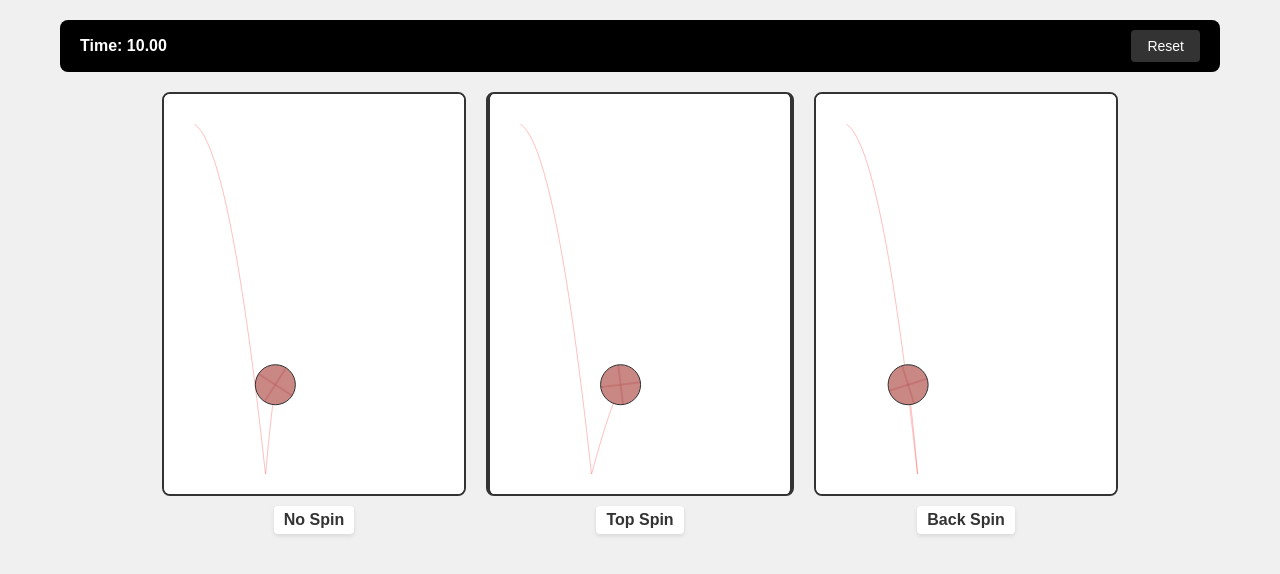
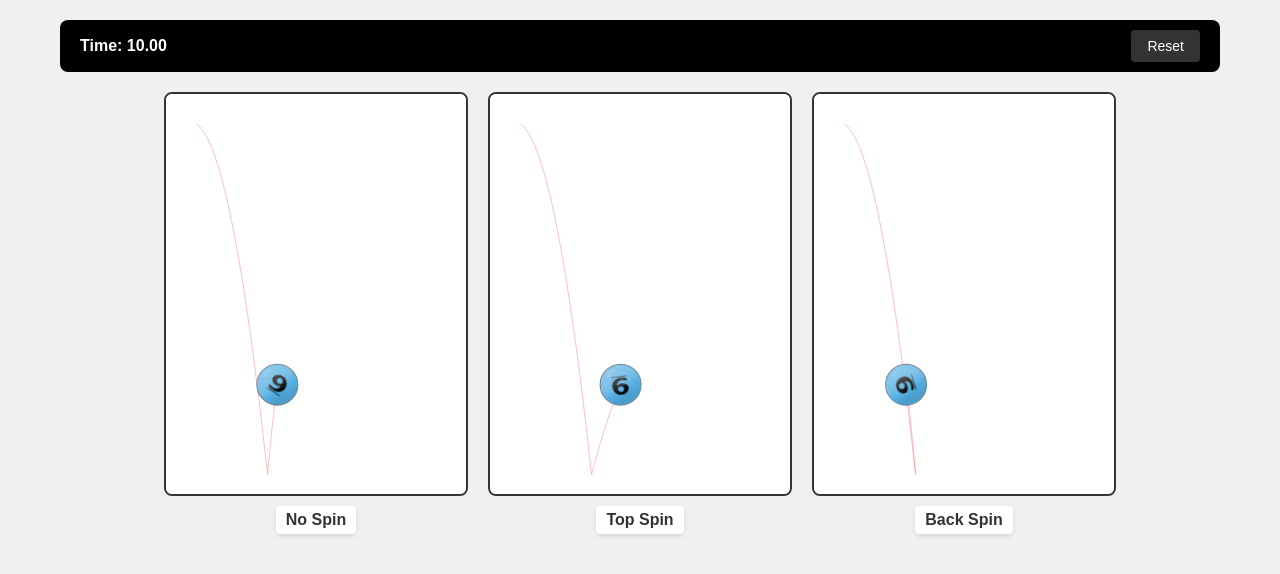
Before and after one commit to kellegous/bouncing-ball, a website built with Vite: page index.html in a window 1280 px wide. Built offline with nearby package versions, Linux system fonts and the light colour scheme.

Commit message:
follow-ups

```diff
--- a/src/Ball.ts
+++ b/src/Ball.ts
@@ -4,6 +4,11 @@ import { Constants } from "./constants";
 export class Ball {
   private static readonly SHOW_EDGE_PATH = false;
   private static readonly SHOW_CENTER_PATH = true;
+
+  // Static images shared across all ball instances
+  private static lottoHiImage: HTMLImageElement | null = null;
+  private static lottoLoImage: HTMLImageElement | null = null;
+  private static imagesLoaded = false;
 
   private position: Vector2D;
   private velocity: Vector2D;
@@ -26,6 +31,30 @@ export class Ball {
     this.angularVel = 0;
     this.orientation = 0;
     this.r = r;
+
+    // Load images if not already loaded
+    if (!Ball.imagesLoaded) {
+      Ball.loadImages();
+    }
+  }
+
+  private static loadImages(): void {
+    Ball.lottoHiImage = new Image();
+    Ball.lottoLoImage = new Image();
+
+    Ball.lottoHiImage.src = new URL("./lotto-hi.png", import.meta.url).href;
+    Ball.lottoLoImage.src = new URL("./lotto-lo.png", import.meta.url).href;
+
+    let loadedCount = 0;
+    const onImageLoad = () => {
+      loadedCount++;
+      if (loadedCount === 2) {
+        Ball.imagesLoaded = true;
+      }
+    };
+
+    Ball.lottoHiImage.onload = onImageLoad;
+    Ball.lottoLoImage.onload = onImageLoad;
   }
 
   draw(ctx: CanvasRenderingContext2D): void {
@@ -62,6 +91,39 @@ export class Ball {
     // Draw ball at position
     ctx.translate(this.position.i, this.position.j);
 
+    // If images are loaded, use them; otherwise fallback to canvas drawing
+    if (Ball.imagesLoaded && Ball.lottoHiImage && Ball.lottoLoImage) {
+      // Draw rotating surface image (lotto-lo.png)
+      ctx.save();
+      ctx.strokeStyle = "rgba(0, 0, 0, 0.5)";
+      ctx.lineWidth = 2;
+      ctx.beginPath();
+      ctx.arc(0, 0, this.r, 0, Math.PI * 2);
+      ctx.stroke();
+
+      ctx.rotate(this.orientation);
+      ctx.drawImage(
+        Ball.lottoLoImage,
+        -this.r,
+        -this.r,
+        this.r * 2,
+        this.r * 2
+      );
+      ctx.restore();
+
+      ctx.save();
+      ctx.globalAlpha = 0.5;
+      // Draw ambient light image (lotto-hi.png) - does not rotate
+      ctx.drawImage(
+        Ball.lottoHiImage,
+        -this.r,
+        -this.r,
+        this.r * 2,
+        this.r * 2
+      );
+      ctx.restore();
+    } else {
+      // Fallback to original canvas drawing if images aren't loaded
       // Draw rotating dynamic ball (with pattern to show rotation)
       ctx.save();
       ctx.rotate(this.orientation);
@@ -100,6 +162,7 @@ export class Ball {
       ctx.beginPath();
       ctx.arc(0, 0, this.r, 0, Math.PI * 2);
       ctx.stroke();
+    }
 
     ctx.restore();
   }
--- a/src/main.scss
+++ b/src/main.scss
@@ -72,11 +72,6 @@ body {
   transform: scale(1.02);
 }
 
-.panel-wrapper:nth-child(2) canvas {
-  border-left: 4px solid #333;
-  border-right: 4px solid #333;
-}
-
 .panel-label {
   font-size: 16px;
   font-weight: bold;
```
Also changed, not shown: README.md, src/lotto-hi.png (added), src/lotto-lo.png (added). Lines whose indentation alone changed are shown as unchanged.
